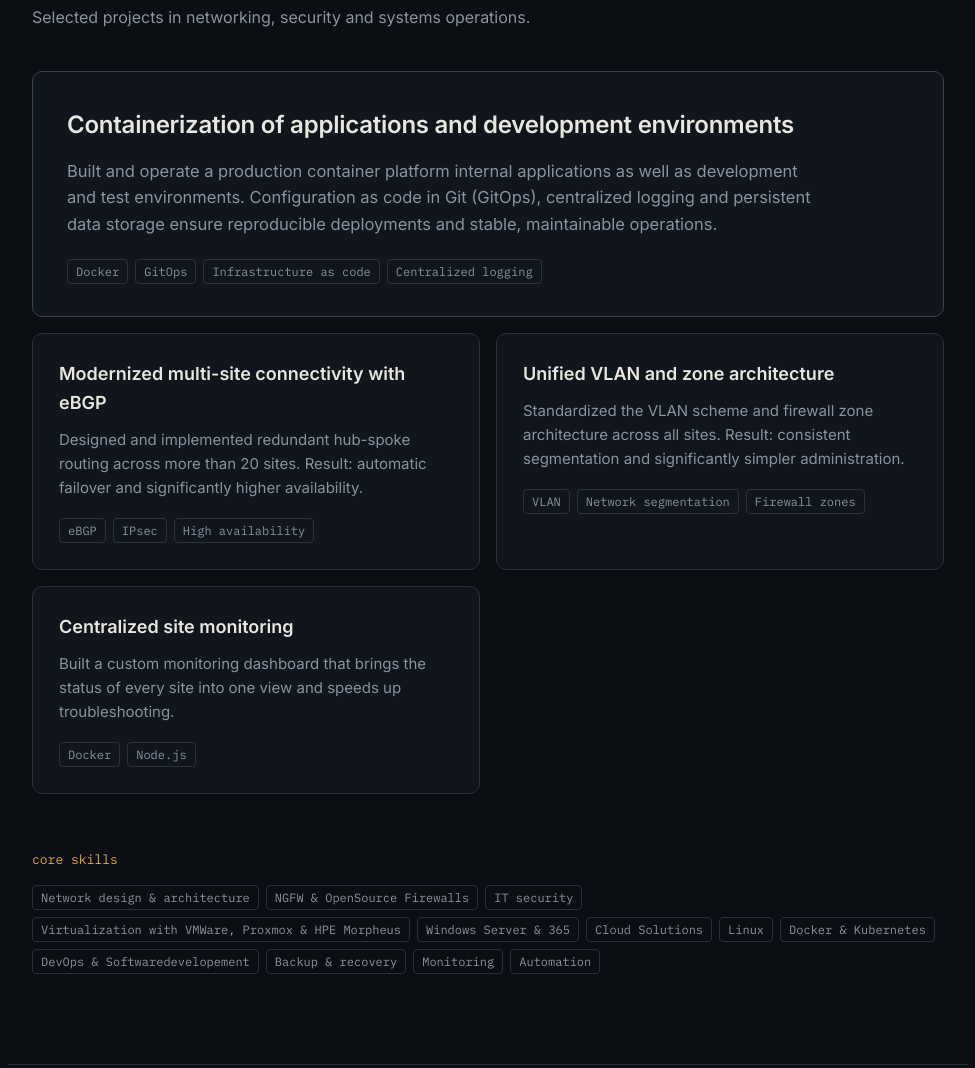
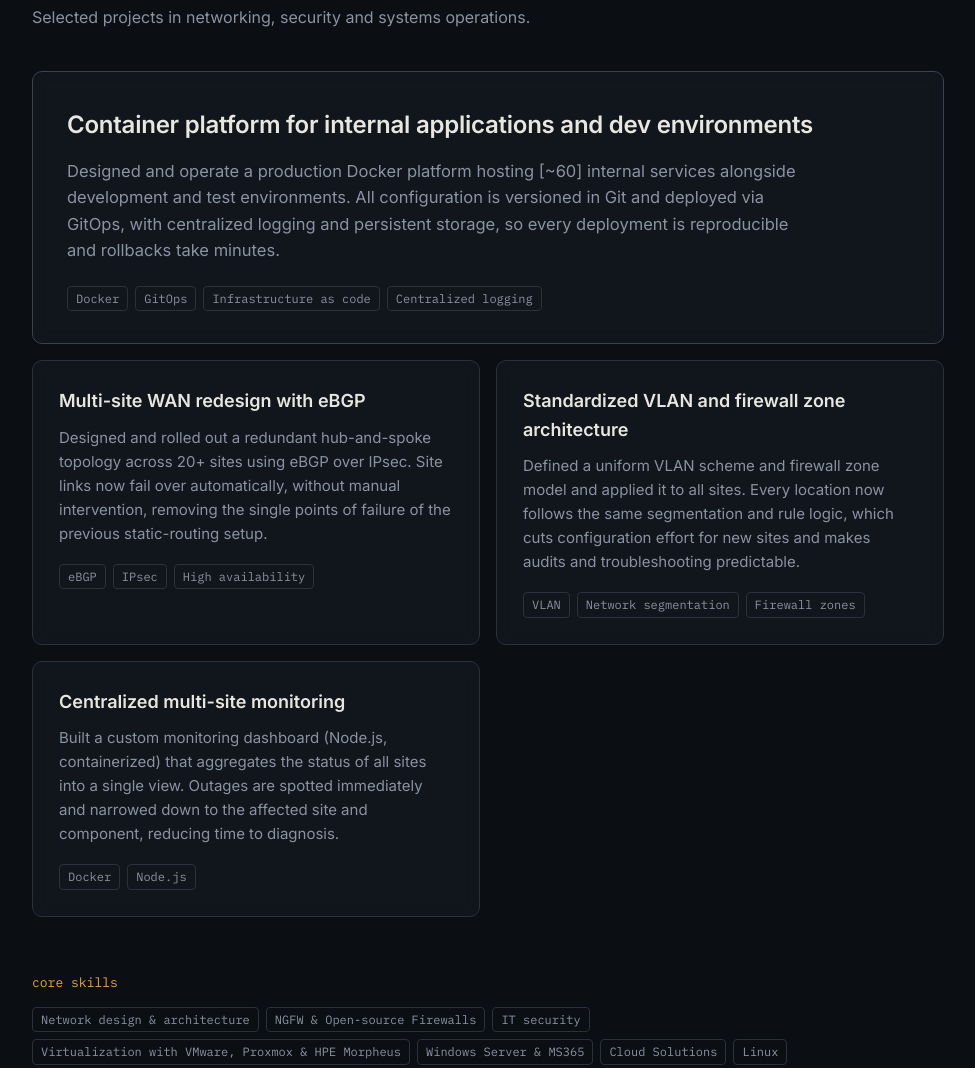
Before and after one commit to I404l/I404l.github.io, a plain HTML site: page index.html in a window 1280 px wide. Shown: the part 961-2029 px from the top of the page, without its empty margins (152-1127 px from the left). Drawn offline with Linux system fonts and the light colour scheme.

Commit message:
Update index.html

```diff
--- a/index.html
+++ b/index.html
@@ -265,26 +265,26 @@
 
     <div class="grid">
       <article class="card wide">
-        <h3>Containerization of applications and development environments</h3>
-        <p>Built and operate a production container platform internal applications as well as development and test environments. Configuration as code in Git (GitOps), centralized logging and persistent data storage ensure reproducible deployments and stable, maintainable operations.</p>
+        <h3>Container platform for internal applications and dev environments</h3>
+        <p>Designed and operate a production Docker platform hosting [~60] internal services alongside development and test environments. All configuration is versioned in Git and deployed via GitOps, with centralized logging and persistent storage, so every deployment is reproducible and rollbacks take minutes.</p>
         <div class="chips"><span>Docker</span><span>GitOps</span><span>Infrastructure as code</span><span>Centralized logging</span></div>
       </article>
 
       <article class="card">
-        <h3>Modernized multi-site connectivity with eBGP</h3>
-        <p>Designed and implemented redundant hub-spoke routing across more than 20 sites. Result: automatic failover and significantly higher availability.</p>
+        <h3>Multi-site WAN redesign with eBGP</h3>
+        <p>Designed and rolled out a redundant hub-and-spoke topology across 20+ sites using eBGP over IPsec. Site links now fail over automatically, without manual intervention, removing the single points of failure of the previous static-routing setup.</p>
         <div class="chips"><span>eBGP</span><span>IPsec</span><span>High availability</span></div>
       </article>
 
       <article class="card">
-        <h3>Unified VLAN and zone architecture</h3>
-        <p>Standardized the VLAN scheme and firewall zone architecture across all sites. Result: consistent segmentation and significantly simpler administration.</p>
+        <h3>Standardized VLAN and firewall zone architecture</h3>
+        <p>Defined a uniform VLAN scheme and firewall zone model and applied it to all sites. Every location now follows the same segmentation and rule logic, which cuts configuration effort for new sites and makes audits and troubleshooting predictable.</p>
         <div class="chips"><span>VLAN</span><span>Network segmentation</span><span>Firewall zones</span></div>
       </article>
 
       <article class="card">
-        <h3>Centralized site monitoring</h3>
-        <p>Built a custom monitoring dashboard that brings the status of every site into one view and speeds up troubleshooting.</p>
+        <h3>Centralized multi-site monitoring</h3>
+        <p>Built a custom monitoring dashboard (Node.js, containerized) that aggregates the status of all sites into a single view. Outages are spotted immediately and narrowed down to the affected site and component, reducing time to diagnosis.</p>
         <div class="chips"><span>Docker</span><span>Node.js</span></div>
       </article>
     </div>
@@ -292,7 +292,7 @@
     <div class="stack">
       <h3>core skills</h3>
       <div class="chips">
-        <span>Network design &amp; architecture</span><span>NGFW &amp; OpenSource Firewalls</span><span>IT security</span><span>Virtualization with VMWare, Proxmox &amp; HPE Morpheus</span><span>Windows Server &amp; 365</span><span>Cloud Solutions</span><span>Linux</span><span>Docker &amp; Kubernetes</span><span>DevOps &amp; Softwaredevelopement</span><span>Backup &amp; recovery</span><span>Monitoring</span><span>Automation</span>
+        <span>Network design &amp; architecture</span><span>NGFW &amp; Open-source Firewalls</span><span>IT security</span><span>Virtualization with VMware, Proxmox &amp; HPE Morpheus</span><span>Windows Server &amp; MS365</span><span>Cloud Solutions</span><span>Linux</span><span>Docker &amp; Kubernetes</span><span>DevOps &amp; Software developement</span><span>Backup &amp; recovery</span><span>Monitoring</span><span>Automation</span>
       </div>
     </div>
   </section>
```
